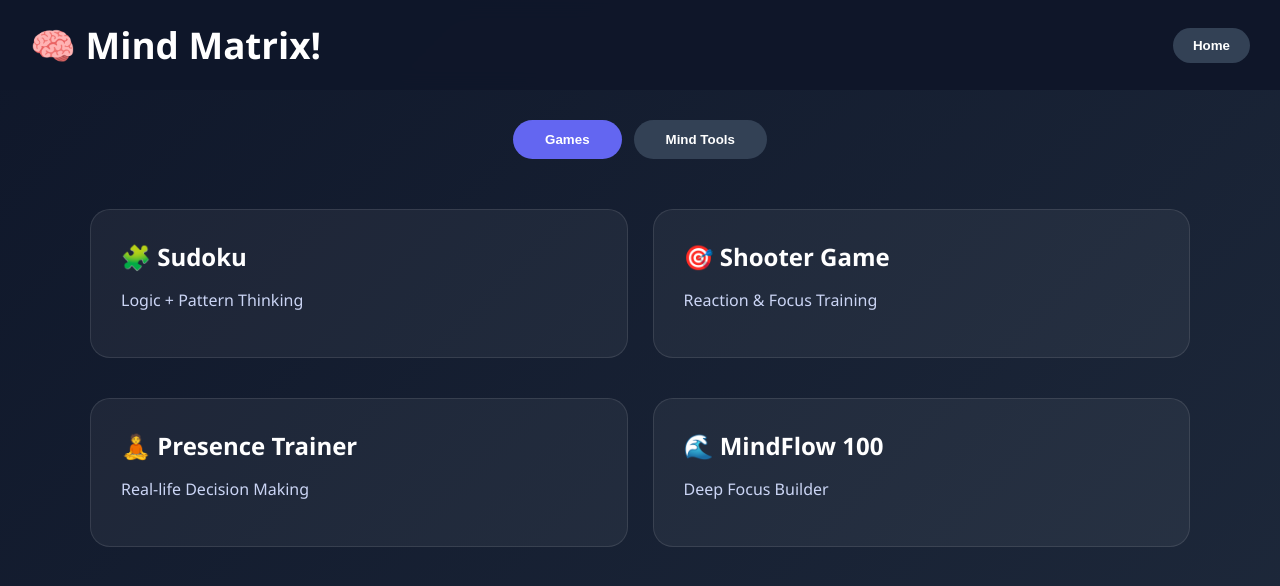
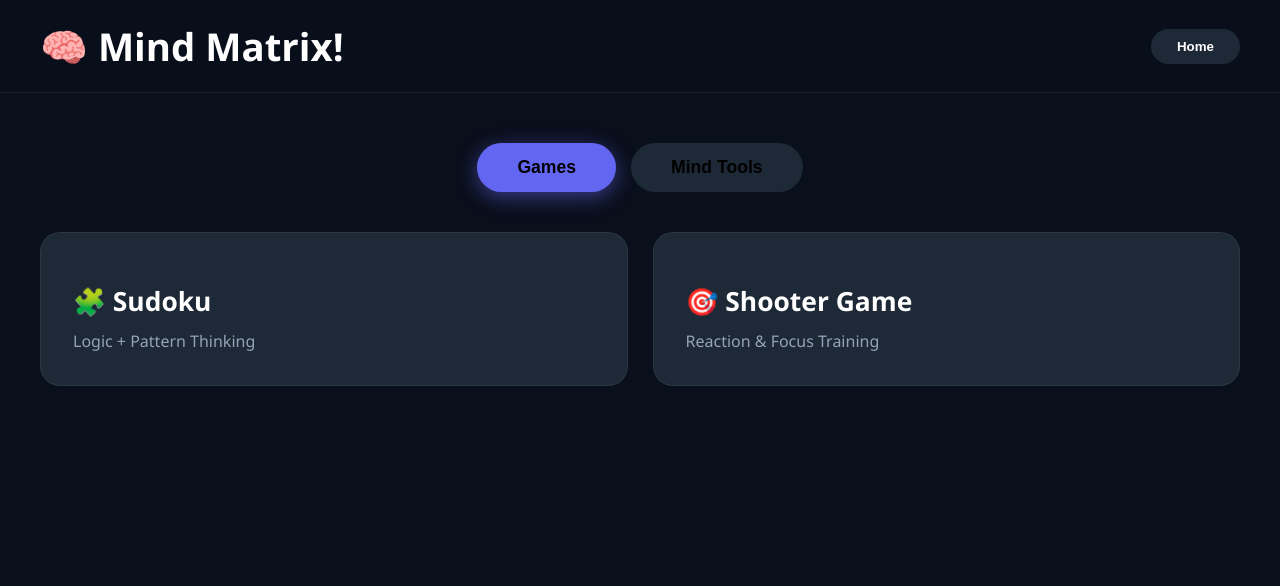
Before and after one commit to Luckyravi/mind-matrix, a plain HTML site: page index.html in a window 1280 px wide. Drawn offline with Linux system fonts and the light colour scheme.

Commit message:
Refactor index.html structure and styles

```diff
--- a/index.html
+++ b/index.html
@@ -4,146 +4,174 @@
 <meta charset="UTF-8">
 <title>Mind Matrix!</title>
 <style>
+* { margin: 0; padding: 0; box-sizing: border-box; }
+
 body {
-  margin: 0;
-  font-family: 'Segoe UI', sans-serif;
-  background: linear-gradient(135deg,#0f172a,#1e293b);
+  font-family: 'Segoe UI', -apple-system, sans-serif;
+  background: #0a0f1c;
   color: white;
   min-height: 100vh;
+  padding-bottom: 60px;
 }
 
+/* HEADER */
 header {
-  padding: 20px 30px;
   display: flex;
+  justify-content: space-between;
   align-items: center;
-  justify-content: space-between;
-  background: rgba(15, 23, 42, 0.95);
-  backdrop-filter: blur(10px);
+  padding: 20px 40px;
+  background: rgba(10, 15, 28, 0.98);
+  backdrop-filter: blur(12px);
   position: sticky;
   top: 0;
   z-index: 100;
+  border-bottom: 1px solid rgba(255,255,255,0.08);
 }
 
 header h1 {
-  margin: 0;
-  font-size: 2.3rem;
+  font-size: 2.4rem;
+  display: flex;
+  align-items: center;
+  gap: 12px;
 }
 
-.back-btn {
-  padding: 10px 20px;
-  background: #334155;
+header .home-btn {
+  padding: 10px 26px;
+  background: #1e2937;
   border: none;
   border-radius: 50px;
   color: white;
   font-weight: 600;
   cursor: pointer;
+  transition: all 0.3s;
 }
 
-.back-btn:hover {
+header .home-btn:hover {
   background: #6366f1;
+  transform: translateY(-2px);
 }
 
-/* Switch */
-.switch {
+/* TABS */
+.tabs {
   display: flex;
   justify-content: center;
-  margin: 30px 0;
-  gap: 12px;
+  gap: 15px;
+  margin: 50px 0 40px;
 }
 
-.switch button {
-  padding: 12px 32px;
+.tab {
+  padding: 14px 40px;
   border: none;
-  background: #334155;
-  color: white;
-  border-radius: 30px;
+  border-radius: 50px;
+  font-size: 1.1rem;
+  font-weight: 600;
   cursor: pointer;
-  font-weight: 600;
+  transition: all 0.3s;
 }
 
-.switch button.active {
+.tab.active {
   background: #6366f1;
+  box-shadow: 0 5px 20px rgba(99, 102, 241, 0.5);
 }
 
-/* Grid */
+.tab:not(.active) {
+  background: #1e2937;
+}
+
+/* GRID */
 .grid {
   display: grid;
-  grid-template-columns: repeat(auto-fit, minmax(260px, 1fr));
+  grid-template-columns: repeat(auto-fit, minmax(340px, 1fr));
   gap: 25px;
-  max-width: 1100px;
+  max-width: 1300px;
   margin: 0 auto;
-  padding: 20px;
+  padding: 0 40px;
 }
 
 .card {
-  background: rgba(255,255,255,0.05);
-  border: 1px solid rgba(255,255,255,0.1);
+  background: #1e2937;
   border-radius: 20px;
-  padding: 30px;
+  padding: 32px;
   cursor: pointer;
-  transition: 0.3s;
+  transition: all 0.4s ease;
+  border: 1px solid rgba(255,255,255,0.06);
 }
 
 .card:hover {
-  transform: translateY(-8px);
+  transform: translateY(-12px);
   border-color: #6366f1;
-  box-shadow: 0 15px 35px rgba(0,0,0,0.4);
+  box-shadow: 0 25px 50px rgba(0, 0, 0, 0.6);
 }
 
-.card h3 { margin: 0 0 12px; font-size: 1.5rem; }
-.card p { color: #cbd5f5; }
+.card h3 {
+  font-size: 1.65rem;
+  margin: 18px 0 10px;
+}
+
+.card p {
+  color: #94a3b8;
+  line-height: 1.5;
+}
 </style>
 </head>
 <body>
 
 <header>
   <h1>🧠 Mind Matrix!</h1>
-  <button class="back-btn" onclick="goHome()">Home</button>
+  <button class="home-btn" onclick="goHome()">Home</button>
 </header>
 
-<div class="switch">
-  <button class="active" onclick="showSection('games')">Games</button>
-  <button onclick="showSection('tools')">Mind Tools</button>
+<!-- TABS -->
+<div class="tabs">
+  <button class="tab active" onclick="switchTab(0)">Games</button>
+  <button class="tab" onclick="switchTab(1)">Mind Tools</button>
 </div>
 
-<!-- Games Section -->
-<div id="games" class="section active">
-  <div class="grid">
-    <div class="card" onclick="openGame('sudoku.html')">
+<!-- Games -->
+<div id="games-grid" class="grid">
+  <div class="card" onclick="openPage('sudoku.html')">
     <h3>🧩 Sudoku</h3>
     <p>Logic + Pattern Thinking</p>
   </div>
-    <div class="card" onclick="openGame('shooter_game.html')">
+  <div class="card" onclick="openPage('shooter_game.html')">
     <h3>🎯 Shooter Game</h3>
     <p>Reaction & Focus Training</p>
   </div>
 </div>
-</div>
 
-<!-- Mind Tools Section -->
-<div id="tools" class="section">
-  <div class="grid">
-    <div class="card" onclick="openGame('presence_of_mind_game.html')">
+<!-- Mind Tools -->
+<div id="tools-grid" class="grid" style="display: none;">
+  <div class="card" onclick="openPage('presence_of_mind_game.html')">
     <h3>🧘 Presence Trainer</h3>
     <p>Real-life Decision Making</p>
   </div>
-    <div class="card" onclick="openGame('mindflow100_mic.html')">
+  <div class="card" onclick="openPage('mindflow100_mic.html')">
     <h3>🌊 MindFlow 100</h3>
     <p>Deep Focus Builder</p>
   </div>
 </div>
-</div>
 
 <script>
-function showSection(sec) {
-  document.querySelectorAll('.section').forEach(s => s.classList.remove('active'));
-  document.getElementById(sec).classList.add('active');
+// Tab Switching
+function switchTab(n) {
+  const games = document.getElementById('games-grid');
+  const tools = document.getElementById('tools-grid');
+  const tabs = document.querySelectorAll('.tab');
 
-  document.querySelectorAll('.switch button').forEach(b => b.classList.remove('active'));
-  event.currentTarget.classList.add('active');
+  if (n === 0) {
+    games.style.display = 'grid';
+    tools.style.display = 'none';
+  } else {
+    games.style.display = 'none';
+    tools.style.display = 'grid';
   }
 
-function openGame(page) {
+  tabs.forEach((tab, i) => {
+    tab.classList.toggle('active', i === n);
+  });
+}
+
+function openPage(page) {
   window.location.href = page;
 }
 
@@ -151,5 +179,6 @@ function goHome() {
   window.location.href = 'index.html';
 }
 </script>
+
 </body>
 </html>
```
Lines whose indentation alone changed are shown as unchanged.
